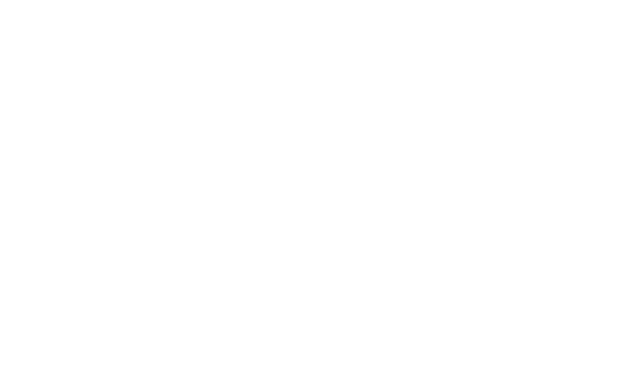
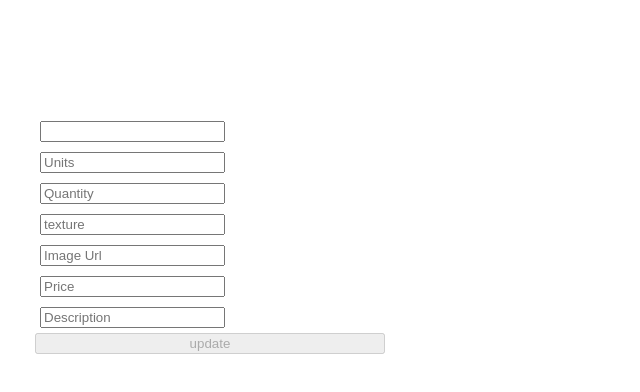
Before and after one commit to dzambr13/CoffeeMarketplaceFrontEnd, a React (Create React App) app in the folder client/: page /update-product in a window 1280 px wide. Before the commit this address had no page. Shown: the top 392 px of the page, without its empty margins (0-640 px from the left). Built offline with nearby package versions, Linux system fonts and the light colour scheme; no server answers.

Commit message:
Able to Update

```diff
--- a/client/src/App.js
+++ b/client/src/App.js
@@ -15,8 +15,22 @@
 import { useState, useEffect } from "react";
 import RegisterAsRoaster from "./components/RegisterAsRoaster";
 import AddNewProduct from "./pages/AddProduct";
+import UpdateProduct from "./components/UpdateProduct";
 
 const App = () => {
+
+  let [sellerProducts, setSellerProducts] = useState([]);
+  let [productToUpdate, setProductToUpdate] = useState(0);
+
+  const GetSellerProducts = async () => {
+      let res = await axios.get("http://localhost:3001/api/products")
+      let AllProducts = res.data
+      let sp = []
+      AllProducts.map((product)=>{product.roasterId === user.id? sp.push(product):console.log("Not user's product")})
+      setSellerProducts(sp);
+  };
+
+
   const [authenticated, toggleAuthenticated] = useState(false);
   const [user, setUser] = useState(null);
 
@@ -52,9 +66,11 @@
               />
             }
           />
-          <Route path="/profile" element={<Member user={user} />} />
+          <Route path="/profile" element={<Member user={user} sellerProducts={sellerProducts} setSellerProducts={setSellerProducts}
+            GetSellerProducts={GetSellerProducts} productToUpdate={productToUpdate} setProductToUpdate={setProductToUpdate}/>} />
           <Route path="/user/addproduct" element={<AddNewProduct />} />
           <Route path="/test" element={<TestElement />} />
+          <Route path="/update-product" element={<UpdateProduct sellerProducts={sellerProducts} setSellerProducts={setSellerProducts} productToUpdate={productToUpdate}  />} />
         </Routes>
       </main>
     </div>
--- a/client/src/components/Member.jsx
+++ b/client/src/components/Member.jsx
@@ -1,4 +1,4 @@
-import {Link} from 'react-router-dom'
+import {Link, useNavigate} from 'react-router-dom'
 import React from 'react'
 import axios from 'axios'
 import { useEffect } from 'react'
@@ -8,25 +8,21 @@
 import Client from "../services/api";
 
 
-const Member=({user})=>{
+const Member=({user, sellerProducts, setSellerProducts, GetSellerProducts, setProductToUpdate})=>{
 
-    let [sellerProducts, setSellerProducts] = useState([]);
+    const nav=useNavigate()
 
-    const GetSellerProducts = async () => {
-        let res = await axios.get("http://localhost:3001/api/products")
-        let AllProducts = res.data
-        let sp = []
-        AllProducts.map((product)=>{product.roasterId === user.id? sp.push(product):console.log("Not user's product")})
-        setSellerProducts(sp);
-    };
-
-    useEffect(() => {GetSellerProducts();}, []);
+    useEffect(() => {GetSellerProducts();},[]);
 
     const deleteProduct=async (pd)=>{
         let res=await Client.delete(`http://localhost:3001/api/products/delete/${pd}`)
         GetSellerProducts()
     }
 
+    const navToUpdate=(pk)=>{
+        setProductToUpdate(pk)
+        nav('/update-product')
+    }
 
 
     return (
@@ -53,7 +49,7 @@
                                 <p>{product.description}</p>
                                 <p>{product.id}</p>
                                 <button onClick={(e)=>{deleteProduct(product.id)}}>Delete</button>
-                                <button onClick={(e)=>{deleteProduct(product.id)}}>Update</button>
+                                <button onClick={(e)=>{navToUpdate(product.id)}}>Update</button>
                             </div>
                         ))}
                 </div>
--- /dev/null
+++ b/client/src/components/UpdateProduct.jsx
@@ -0,0 +1,132 @@
+import {useState} from 'react'
+import {useEffect} from 'react'
+import Client from '../services/api';
+import axios from 'axios'
+
+const UpdateProduct=({user, sellerProducts, setSellerProducts, productToUpdate})=>{
+
+    const [product,setProduct]=useState([])
+
+    useEffect(()=>{
+        const getProduct=async ()=>{
+            let res=await axios.get(`http://localhost:3001/api/products/${productToUpdate}`)
+            setProduct(res.data)
+        }
+        getProduct()
+
+    },[])
+
+    const [formValues, setFormValues] = useState({
+        name: "",
+        units: "",
+        quantity: "",
+        texture: "",
+        productImageUrl: "",
+        price: "",
+        description: "",
+    });
+
+    const handleChange = (e) => {
+        setFormValues({ ...formValues, [e.target.name]: e.target.value });
+    };
+
+    const handleSubmit = async (e) => {
+        e.preventDefault();
+        let res = await Client.post("http://localhost:3001/api/products/create", {
+        name: formValues.name,
+        units: formValues.units,
+        quantity: formValues.quantity,
+        texture: formValues.texture,
+        productImageUrl: formValues.productImageUrl,
+        price: formValues.price,
+        description: formValues.description,
+        roasterId: user.id,
+        });
+        let temp=[...sellerProducts,res.data]
+        setSellerProducts(temp)
+
+    };
+
+
+
+    return (
+        <div className="add-product">
+      <form className="col" onSubmit={handleSubmit}>
+        <div className="input-wrapper">
+          {/* <label htmlFor="name">~~name~~</label> */}
+          <input
+            onChange={handleChange}
+            name="name"
+            type="text"
+            placeholder={product.name}
+            value={formValues.name}
+            required
+          />
+        </div>
+        <div className="input-wrapper">
+          <input
+            onChange={handleChange}
+            name="units"
+            type="text"
+            placeholder="Units"
+            value={formValues.units}
+            required
+          />
+        </div>
+        <div className="input-wrapper">
+          <input
+            onChange={handleChange}
+            name="quantity"
+            type="text"
+            placeholder="Quantity"
+            value={formValues.quantity}
+            required
+          />
+        </div>
+        <div className="input-wrapper">
+          <input
+            onChange={handleChange}
+            name="texture"
+            type="text"
+            placeholder="texture"
+            value={formValues.texture}
+            required
+          />
+        </div>
+        <div className="input-wrapper">
+          <input
+            onChange={handleChange}
+            name="productImageUrl"
+            type="text"
+            placeholder="Image Url"
+            value={formValues.productImageUrl}
+            required
+          />
+        </div>
+        <div className="input-wrapper">
+          <input
+            onChange={handleChange}
+            name="price"
+            type="text"
+            placeholder="Price"
+            value={formValues.price}
+            required
+          />
+        </div>
+        <div className="input-wrapper">
+          <input
+            onChange={handleChange}
+            name="description"
+            type="text"
+            placeholder="Description"
+            value={formValues.description}
+            required
+          />
+        </div>
+        <button disabled={!formValues.name}>update</button>
+      </form>
+    </div>
+    )
+}
+
+export default UpdateProduct
```
